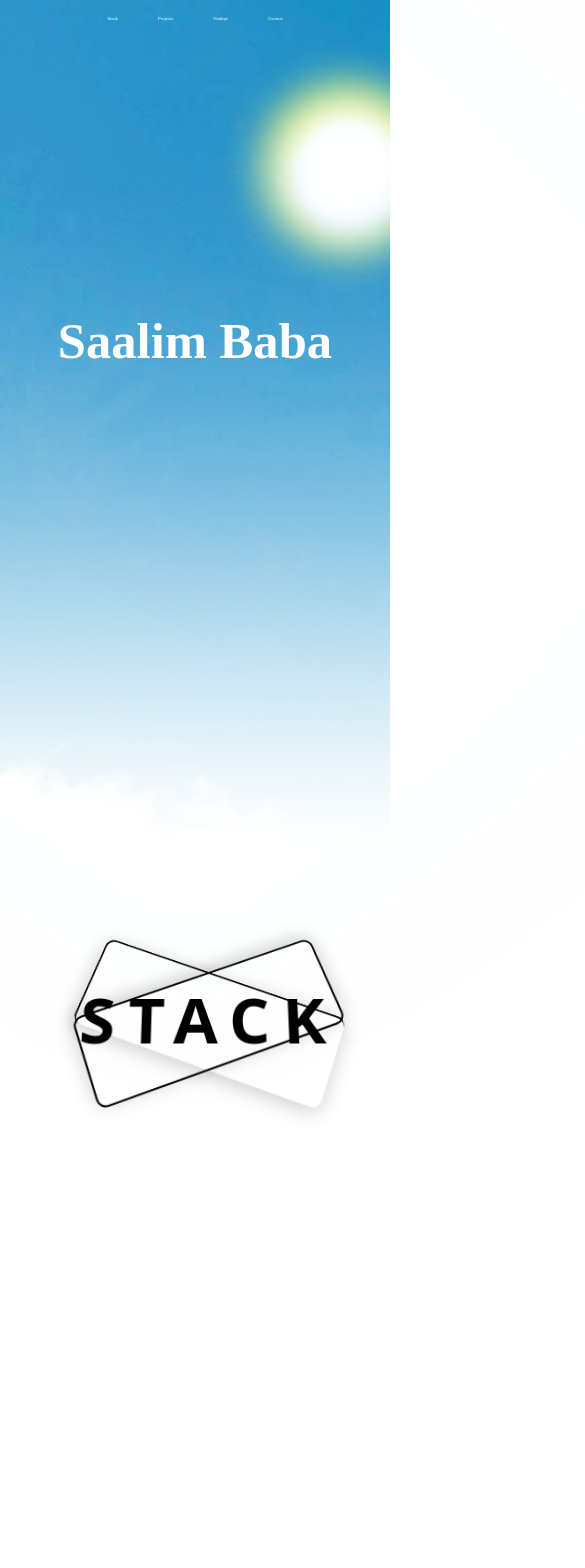
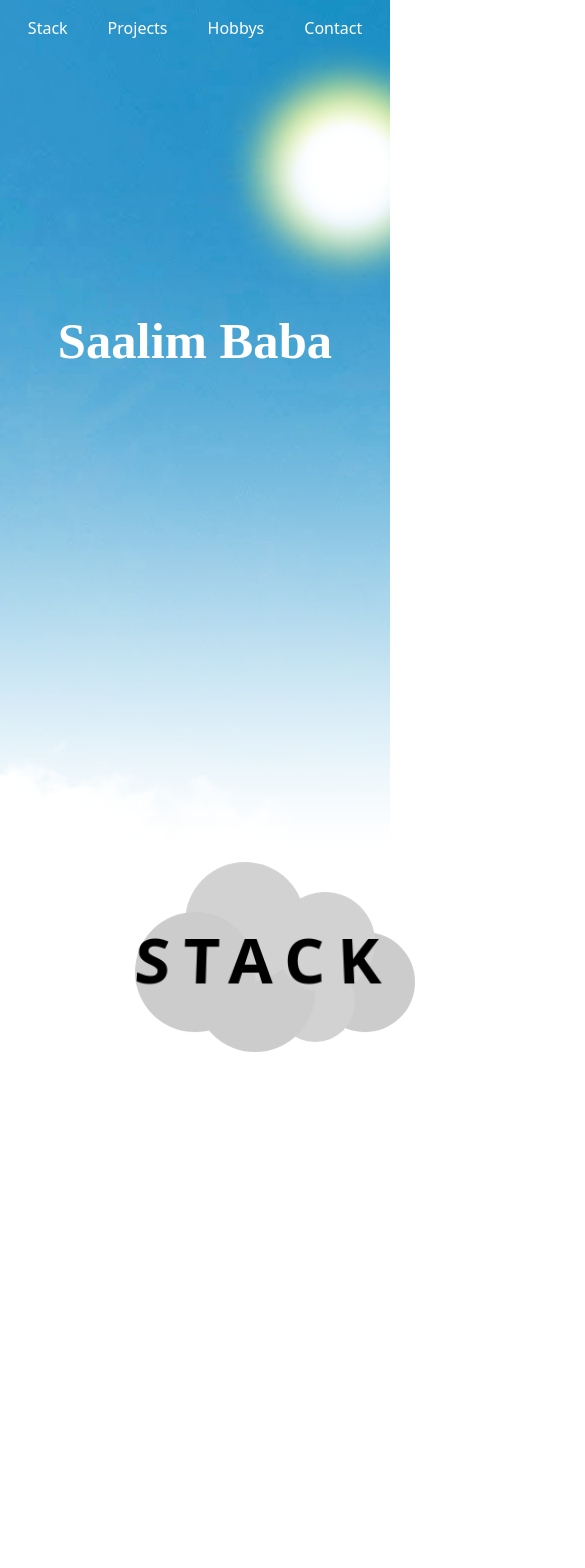
Before and after one commit to Saalim-Baba/PersonalWebsite, a Next.js app: page / in a window 390 px wide. Shown: the top 1568 px of the page, 585 px wide, since content can reach past the window. Built offline with nearby package versions, Linux system fonts and the light colour scheme.

Commit message:
Made a complete make over of the box

```diff
--- a/src/app/globals.css
+++ b/src/app/globals.css
@@ -3,7 +3,9 @@
 @import 'tailwindcss/utilities';
 @import url('https://fonts.googleapis.com/css2?family=Varela+Round&display=swap');
 
-
+html {
+  scroll-behavior: smooth;
+}
 :root {
   --foreground-rgb: 0, 0, 0;
   --background-start-rgb: 214, 219, 220;
@@ -52,8 +54,7 @@ body::-webkit-scrollbar{
 .nav-link {
   position: relative;
   display: inline-block;
-  font-size: 1.1vw;
-  font-family: "Varela Round", sans-serif;
+  font-size: 1rem;
   font-style: normal;
   color: white;
 }
@@ -182,6 +183,7 @@ body {
 .box-container{
   visibility: hidden;
 }
+
 /*Box for Box.js*/
 @media (min-width:800px){
   .box-container{
@@ -189,44 +191,53 @@ body {
 
   }
   .box {
-    width: 10vw;
-    height: 9vw;
+    width: 15vw;
+    height: 12vw;
     position: relative;
-    margin-bottom: 7vw;
     transform-style: preserve-3d;
-    transform: rotateX(-20deg) rotateY(120deg);
+
+    transform: rotateX(-20deg) rotateY(100deg) rotateX(-2deg) rotateZ(4deg);
   }
 
 
   .box__face {
     position: absolute;
-    width: 100%;
-    height: 100%;
+    width: 40vw;
+    height: 40%;
     background: #d2b48c;
     border: 2px solid #9d866a;
     transform: translateZ(5vw) rotateX(0deg);
   }
 
   .box__face--top {
-    height: 10vw; /* Increased size */
+    height: 10vw;
     background: #e0cda9;
-    transform: translateY(-5vw) rotateX(90deg);
+    transform: translateY(-5vw) rotateX(90deg) rotateZ(90deg);
     transition: 0.3s;
   }
 
   .box__face--left {
     background: #e0cda9;
     transform: translateX(-5vw) rotateY(-90deg);
+
   }
 
   .box__face--front {
     background: #e0cda9;
     transform: translateX(5vw) rotateY(90deg);
+
+
   }
 
   .box__face--right {
     background: #b9a98b;
-    transform: translateX(0vw) translateZ(-5vw) rotateY(180deg);
+    transform: translateX(15vw) translateZ(-20vw) rotateY(180deg);
+    width: 10vw;
+  }
+  .box__face--back {
+    background: #b9a98b;
+    transform: translateX(15vw) translateZ(20vw) rotateY(180deg);
+    width: 10vw;
   }
 
   .box__face--right > img {
@@ -234,7 +245,6 @@ body {
   }
 
   .box__face--top.lid {
-    box-shadow: 0 2vw 20vw rgba(255, 220, 0, 0.8);
     background: #5d5444;
     opacity: 0.7;
     transition: 0.3s;
@@ -251,40 +261,51 @@ body {
     opacity: 0;
     transition: opacity 1s ease-in-out, scale 2s ease-in-out;
     padding: 1vw;
-    margin-bottom: 10vw;
+    margin-bottom: 15vw;
+    background-color: floralwhite;
+    box-shadow: -7px 6px 5px black;
+    --translate-x: 0;
+    --translate-y: 0;
+    transform: translate(var(--translate-x), var(--translate-y)) rotateX(0deg);
+    animation: levitate 2s infinite;
+  }
   }
 
   .circle.fade-out {
     opacity: 1;
     scale: 100%;
-
-  }
-  @media (max-width: 1100px) {
-    .circle{
-      margin-top: -20vw;
-    }
-    .circle.fade-out {
-      opacity: 1;
-      scale: 140%;
-
-    }
   }
 
 
-  .circle:nth-child(1) { transform: translate(-400%, 0%); }
-  .circle:nth-child(2) { transform: translate(-300%, -100%); }
-  .circle:nth-child(3) { transform: translate(-200%, -200%); }
-  .circle:nth-child(4) { transform: translate(-100%, -300%); }
-  .circle:nth-child(8) { transform: translate(400%, 0%); }
-  .circle:nth-child(7) { transform: translate(300%, -100%); }
-  .circle:nth-child(6) { transform: translate(200%, -200%); }
-  .circle:nth-child(5) { transform: translate(100%, -300%); }
+  .circle:nth-child(1) { --translate-x: -250%; --translate-y: -100%; }
+  .circle:nth-child(2) { --translate-x: -100%; --translate-y: -100%; }
+  .circle:nth-child(3) { --translate-x: 50%; --translate-y: -100%; }
+  .circle:nth-child(4) { --translate-x: 200%; --translate-y: -100%; }
+  .circle:nth-child(5) { --translate-x: -250%; --translate-y: -250%; }
+  .circle:nth-child(6) { --translate-x: -100%; --translate-y: -250%; }
+  .circle:nth-child(7) { --translate-x: 50%; --translate-y: -250%; }
+  .circle:nth-child(8) { --translate-x: 200%; --translate-y: -250%; }
 
+
+
+@keyframes levitate {
+
+  0% {
+    transform: translate(var(--translate-x), var(--translate-y)) rotateX(0deg);
+  }
+  50% {
+    transform: translate(var(--translate-x), calc(var(--translate-y) + 10%)) rotateX(0deg);
+  }
+  100% {
+    transform: translate(var(--translate-x), var(--translate-y)) rotateX(0deg);
+  }
+
+}
   .stack-cool{
     text-align: center;
   }
 
-}
+
 
 
  .stack-cool {
@@ -295,46 +316,21 @@ body {
    position: relative;
    display: inline-block;
    transform: perspective(500px) rotateX(15deg);
+   overflow: visible;
  }
 
-.stack-cool::before {
-  content: '';
-  position: absolute;
-  top: 0;
-  left: 0;
-  width: 100%;
-  height: 100%;
-  border: 2px solid black;
-  border-radius: 10px;
-  transform: rotate(160deg);
-  box-shadow: 0px 4px 20px rgba(0, 0, 0, 0.2);
-}
-
-.stack-cool::after {
-  content: '';
-  position: absolute;
-  top: 0;
-  left: 0;
-  width: 100%;
-  height: 100%;
-  border-top: 2px solid black;
-  border-left: 2px solid black;
-  border-radius: 10px;
-  transform: rotate(20deg);
-  box-shadow: 0px 4px 20px rgba(0, 0, 0, 0.2);
-}
 
 
 
 .footer {
   width: 100%;
   position: relative;
-  height: 200px; /* Increased height */
+  height: 200px;
 }
 
 .grass {
   background-color: green;
-  height: 30%; /* Adjusted to reduce height in favor of soil */
+  height: 30%;
   width: 100%;
   border-radius: 50% 50% 0 0;
   position: absolute;
@@ -343,53 +339,21 @@ body {
 
 .soil {
   background-color: #8B4513;
-  height: 70%; /* Increased height for soil */
+  height: 70%;
   width: 100%;
   position: absolute;
   bottom: 0;
-  background-image: radial-gradient(circle, #6B3D1F 10%, #8B4513 90%); /* Added texture using gradient */
+  background-image: radial-gradient(circle, #6B3D1F 10%, #8B4513 90%);
   display: flex;
   justify-content: center;
   align-items: center;
   flex-direction: column;
 }
 
-.links {
-  margin-top: 20px;
-  display: flex;
-  gap: 20px;
-}
-
-.links a {
-  text-decoration: none;
-  color: white;
-  font-weight: bold;
-}
 
 .rocks {
   display: flex;
   gap: 10px;
-}
-
-.rocks::before, .rocks::after {
-  content: "";
-  width: 30px;
-  height: 30px;
-  background-color: gray;
-  border-radius: 50%;
-  display: block;
-}
-
-.rocks::before {
-  width: 40px;
-  height: 40px;
-  background-color: darkgray;
-}
-
-.rocks::after {
-  width: 50px;
-  height: 50px;
-  background-color: #A9A9A9;
 }
 
 
@@ -403,7 +367,7 @@ body {
 }
 
 #blob{
-  background-color: #cbecec;
+  background-color: #dbe0e0;
   filter: blur(100vw);
   height: 23vw;
   border: solid black;
@@ -415,3 +379,44 @@ body {
   border-radius: 50%;
 
 }
+
+.cloud {
+  animation: move 6s ease infinite;
+  border-radius: 50%;
+  position: relative;
+  top: 50%;
+  left: 10%;
+  transform: translateY(-50%);
+  background: #cccccc;
+  height: 120px;
+  width: 120px;
+  box-shadow:
+          #d2d2d2 130px -30px 0 -10px,
+          #d2d2d2 50px -50px,
+          #cccccc 60px 20px,
+          #d2d2d2 120px 30px 0 -20px,
+          #cccccc 170px 10px 0 -10px;
+}
+
+@keyframes move {
+  50% {
+    transform: translateY(-20px);
+  }
+}
+@media (max-width: 1100px) {
+  .circle{
+    margin-top: -20vw;
+  }
+  .circle.fade-out {
+    opacity: 1;
+    scale: 140%;
+
+  }
+  .circle > img{
+    visibility: hidden;
+  }
+  .cloud {
+    left: 50%;
+    transform: translate(-50%, -50%);
+  }
+}
--- a/src/app/page.js
+++ b/src/app/page.js
@@ -77,17 +77,18 @@ const HomePage = () => {
                 <Name/>
                 <Clouds/>
             </div>
-            <Blob/>
             <div id="stack" className="mt-2">
-                <h1 className="stack-cool z-0 ml-20 hidden_raw">
-                    STACK
-                </h1>
-                <Box/>
+                <div className='cloud'>
+                    <h1 className="text-black absolute  stack-cool">STACK</h1>
+                </div>
+                    <Box/>
             </div>
             <div id="projects" className="mt-72 hidden_raw">
-                <h1 className="stack-cool z-0 ml-20">
-                    Projects
-                </h1>
+                <div className="cloud">
+                    <h1 className="text-[1vw] stack-cool z-0 mr-12 absolute left-[-50%]">
+                    PROJECTS
+                </h1></div>
+
                 <div className="relative flex flex-col justify-end items-center bottom-0 h-[70vh]">
 
                 </div>
--- a/src/components/Box.js
+++ b/src/components/Box.js
@@ -8,22 +8,22 @@ export default function Box() {
 
             <div className="relative flex flex-col justify-end items-center bottom-0 h-[70vh] box-container hidden_raw box_reveal">
                 <img
-                    className="circle"
+                    className="circle z-[1000]"
                     src="https://raw.githubusercontent.com/devicons/devicon/master/icons/python/python-original.svg"
                     alt="python"
                 />
                 <img
-                    className="circle"
+                    className="circle z-[1000]"
                     src="https://raw.githubusercontent.com/devicons/devicon/master/icons/javascript/javascript-original.svg"
                     alt="javascript"
                 />
                 <img
-                    className="circle"
+                    className="circle z-[1000]"
                     src="https://raw.githubusercontent.com/devicons/devicon/master/icons/mariadb/mariadb-original-wordmark.svg"
                     alt="mariadb"
                 />
                 <img
-                    className="circle"
+                    className="circle z-[1000]"
                     src="https://raw.githubusercontent.com/devicons/devicon/master/icons/tailwindcss/tailwindcss-original.svg"
                     alt="tailwindcss"
                 />
@@ -52,21 +52,10 @@ export default function Box() {
                         <div className="box__face box__face--front"></div>
                         <div id="box_lid" className="box__face box__face--top"></div>
                         <div className="box__face box__face--left flex flex-col justify-center items-center">
-                            <h1 className="mb-2 text-[1vw] text-black">My Stack</h1>
                         </div>
                         <div className="box_shadow">
                         </div>
                         <div className="relative box__face box__face--right">
-                            <img
-                                src="/web-icon.png"
-                                className="hidden border border-black h-[3vw] w-[3vw] absolute bottom-0 right-0 mr-[6vw] "
-                                alt="web icon"
-                            />
-                            <img
-                                src="/info-icon.png"
-                                className="hidden border border-black h-[3vw] w-[3vw]  absolute bottom-0  mr-[-2vw]"
-                                alt="info icon"
-                            />
                         </div>
                         <div className="box__face box__face--back"></div>
                     </div>
--- a/src/components/Name.js
+++ b/src/components/Name.js
@@ -9,7 +9,7 @@ export default function Name() {
     useEffect(() => {
         const handleScroll = () => {
             if (textRef.current) {
-                const value = window.scrollY / 6;
+                const value = window.scrollY / 12;
                 textRef.current.style.marginTop = `${value}vh`;
             }
         };
--- a/src/components/Nav.js
+++ b/src/components/Nav.js
@@ -2,7 +2,7 @@ import "../app/globals.css"
 
 export default function Nav() {
     return (
-        <div className="bg-black-100 font-sans">
+        <div className="bg-black-100 font-sans fixed">
             <nav className="w-full top-0 fixed">
                 <div className="container mx-auto py-4">
                     <div className="flex justify-center space-x-10">
```
Also changed, not shown: src/components/Card.js (added).
